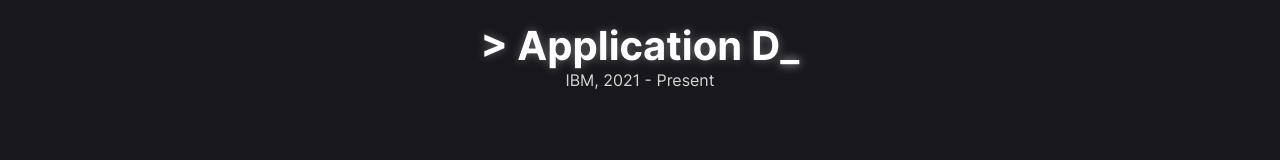
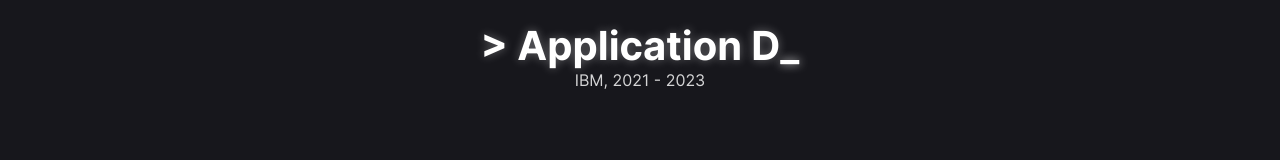
Before and after one commit to ljsomm/portfolio, a Next.js app: page / in a window 1280 px wide. Shown: the part 377-537 px from the top of the page. Built offline with nearby package versions, Linux system fonts and the light colour scheme.

Commit message:
fix: update joblist

```diff
--- a/src/pages/index.tsx
+++ b/src/pages/index.tsx
@@ -21,7 +21,11 @@ const Home = ({ titlePrefix }: IPageProps) => {
     },
     {
       mainText: "Application Developer",
-      subText: "IBM, 2021 - Present",
+      subText: "IBM, 2021 - 2023",
+    },
+    {
+      mainText: "Senior Application Developer",
+      subText: "ZUP, 2023 - Present",
     },
   ];
 
```
